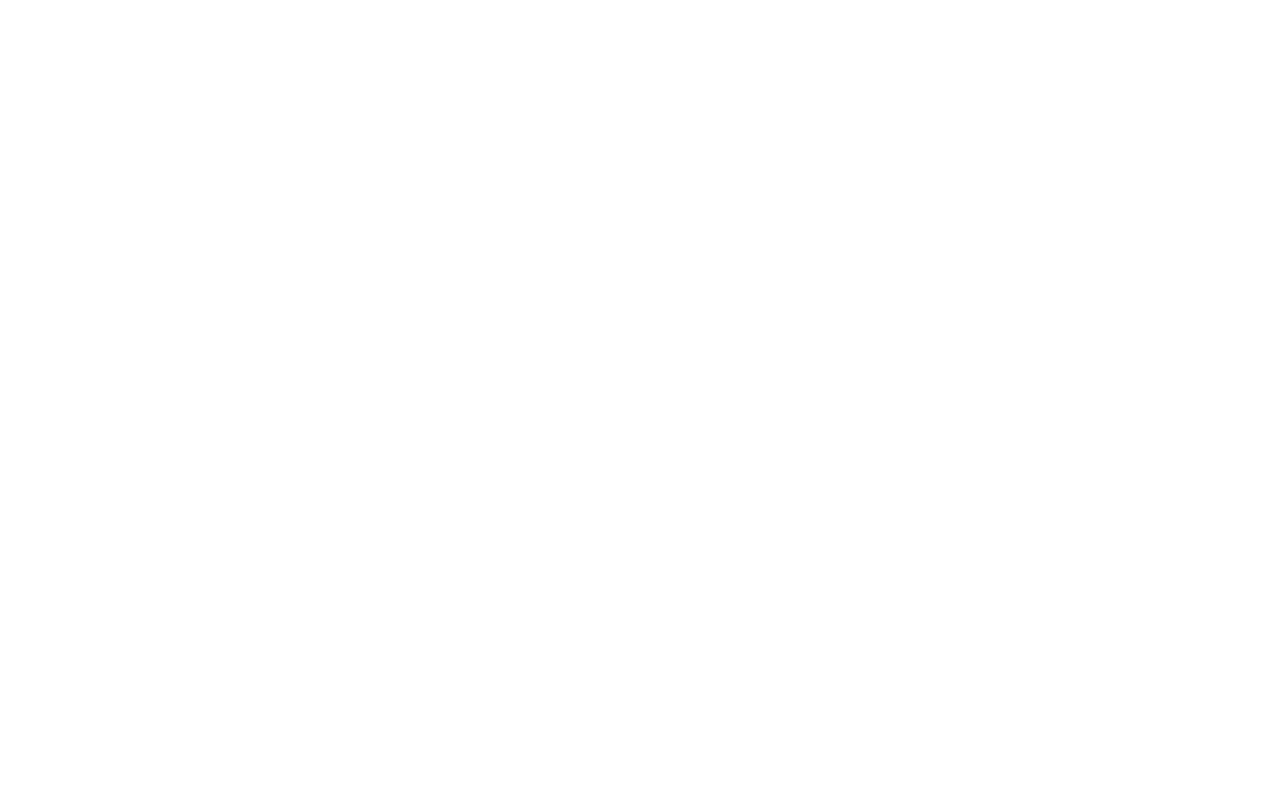
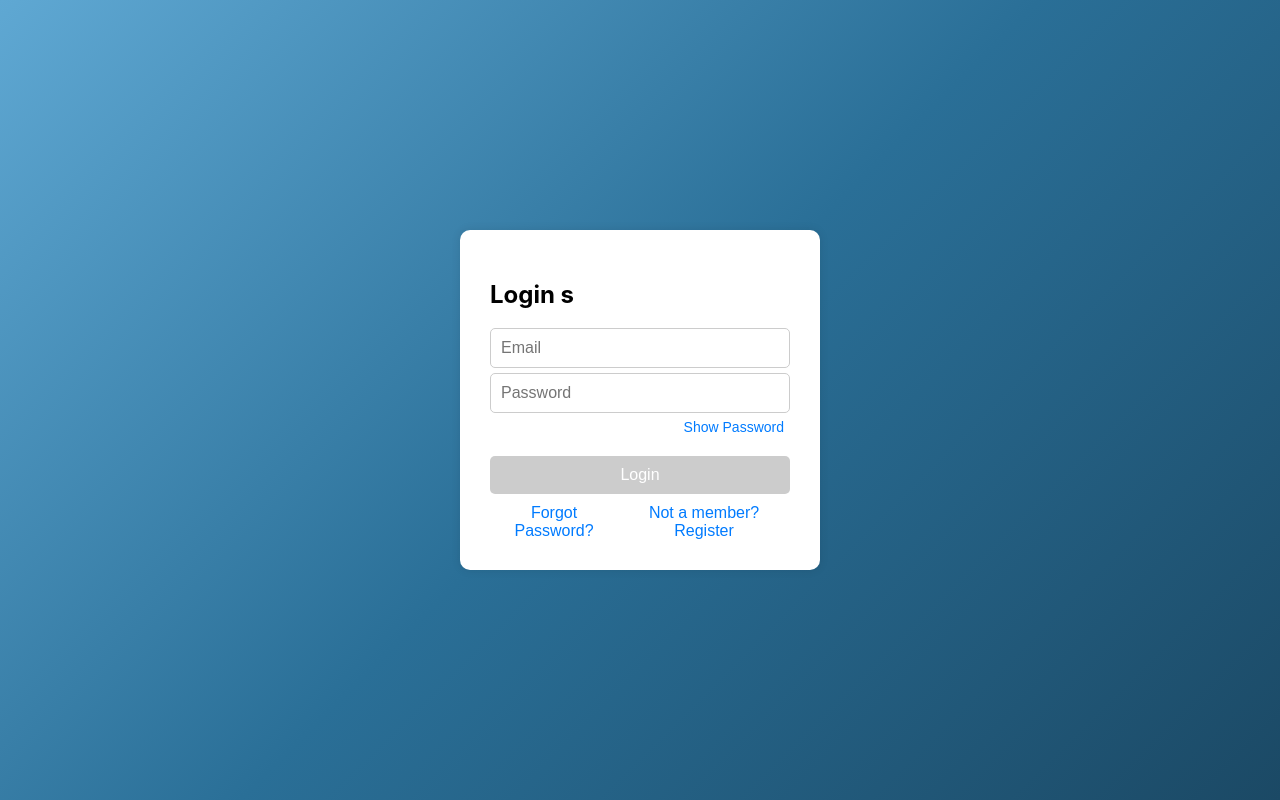
Before and after one commit to amalapeterexperionmea/datagen, a React (Create React App) app: page / in a window 1280 px wide. Before the commit this address had no page. Built offline with nearby package versions, Linux system fonts and the light colour scheme.

Commit message:
update routing

```diff
--- a/src/App.js
+++ b/src/App.js
@@ -9,7 +9,7 @@
       <div >
         <Routes>
           <Route path="/layout" element={<Layout />} />
-          <Route path="/login" element={<LoginPage />} />
+          <Route path="" element={<LoginPage />} />
         </Routes>
       </div>
     </Router>
```
